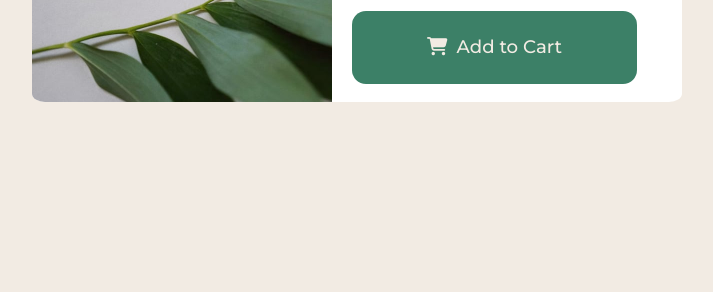
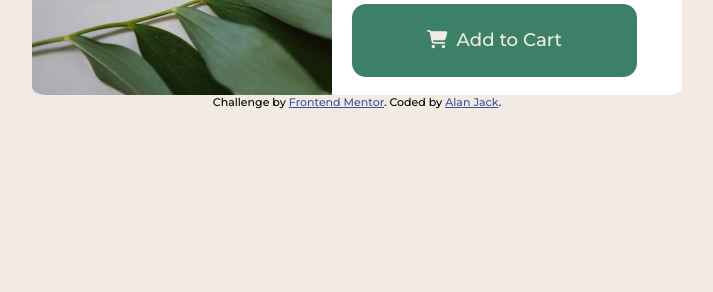
Before and after one commit to aldojack/Product-Preview-Card, a plain HTML site: page index.html in a window 1280 px wide. Shown: the part 508-800 px from the top of the page, without its empty margins (283-996 px from the left). Drawn offline with Linux system fonts and the light colour scheme.

Commit message:
Finished readme

```diff
--- a/index.html
+++ b/index.html
@@ -33,9 +33,9 @@
     </div>
   </div>
 
-  <!-- <div class="attribution">
+  <div class="attribution">
     Challenge by <a href="https://www.frontendmentor.io?ref=challenge" target="_blank">Frontend Mentor</a>.
-    Coded by <a href="#">Your Name Here</a>.
-  </div> -->
+    Coded by <a href="https://github.com/aldojack">Alan Jack</a>.
+  </div>
 </body>
 </html>
--- a/style.css
+++ b/style.css
@@ -21,6 +21,7 @@ html{
 
 body{
     display: flex;
+    flex-direction: column;
     justify-content: center;
     align-items: center;
     font-family: 'Montserrat', sans-serif;
```
Also changed, not shown: desktop-screenshot.png (added), mobile-screenshot.png (added), 2 other files.
